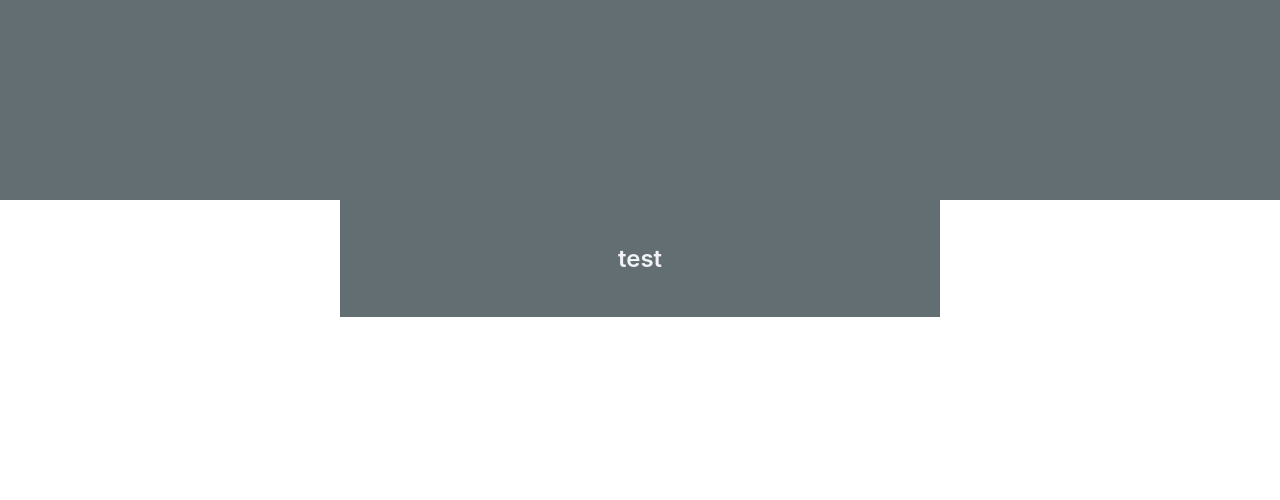
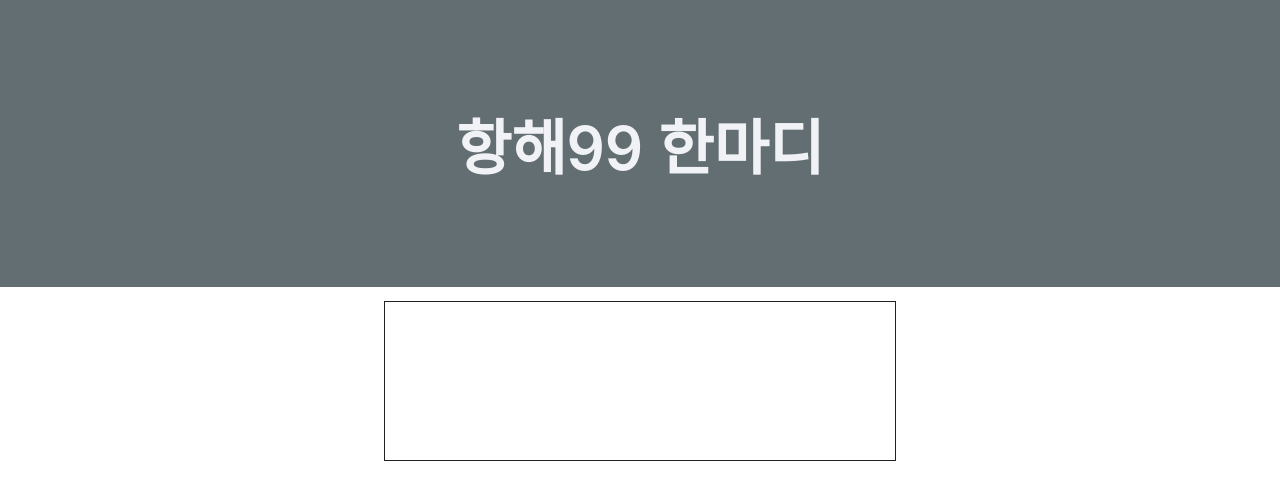
Before and after one commit to sunm-in/ToyProjectReact, a React (Create React App) app in the folder react-speak/: page / in a window 1280 px wide. Shown: the top 500 px of the page. Built offline with nearby package versions, Linux system fonts and the light colour scheme.

Commit message:
최소단위 컴포넌트update

```diff
--- a/react-speak/src/elements/Grid.js
+++ b/react-speak/src/elements/Grid.js
@@ -30,7 +30,7 @@ Grid.defaultProps = {
 
 const GridBox = styled.div`
   width: ${(props) => props.width};
-  height: 100%;
+  height: 100vh;
   box-sizing: border-box;
   ${(props) => (props.padding ? `padding: ${props.padding};` : "")}
   ${(props) => (props.margin ? `margin: ${props.margin};` : "")}
--- a/react-speak/src/elements/Header.js
+++ b/react-speak/src/elements/Header.js
@@ -1,22 +1,24 @@
 import React from "react";
 import styled from "styled-components";
-
+import Text from "./Text";
 const Header = (props) => {
-  const { bg, width, padding } = props;
+  const { bg, width, padding, children } = props;
 
   const styles = {
+    children: children,
     bg: bg,
     width: width,
     padding: padding,
   };
   return (
     <React.Fragment>
-      <HeaderBox {...styles}></HeaderBox>
+      <HeaderBox {...styles}>{children}</HeaderBox>
     </React.Fragment>
   );
 };
 
 Header.defaultProps = {
+  children: null,
   bg: false,
   width: "100%",
   padding: "4px",
--- a/react-speak/src/elements/Input.js
+++ b/react-speak/src/elements/Input.js
@@ -0,0 +1,38 @@
+import React from "react";
+import styled from "styled-components";
+import Grid from "./Grid";
+import Text from "./Text";
+const Input = (props) => {
+  const { label, placeholder, type, margin } = props;
+
+  return (
+    <React.Fragment>
+      <Grid>
+        <Text margin="0px">{label}</Text>
+        <PostInput
+          type={type}
+          placeholder={placeholder}
+          margin={margin}
+        ></PostInput>
+      </Grid>
+    </React.Fragment>
+  );
+};
+
+Input.defautlProps = {
+  label: false,
+  placeholder: "텍스트를 입력해주세요.",
+  type: "text",
+  margin: false,
+};
+
+const PostInput = styled.input`
+  display: block;
+  border: 1px solid #212121;
+  width: 40%;
+  padding: 12px 4px;
+  box-sizing: border-box;
+  margin: auto;
+  height: 20%;
+`;
+export default Input;
--- a/react-speak/src/shared/App.js
+++ b/react-speak/src/shared/App.js
@@ -1,22 +1,22 @@
 import React from "react";
 import Grid from "../elements/Grid";
 import Header from "../elements/Header";
-
 import Text from "../elements/Text";
-
+import Input from "../elements/Input";
+import styled from "styled-components";
 function App() {
   return (
     <React.Fragment>
-
-      <Grid bg="#636e72">
-        <Header bg="#636e72" padding="100px"/>
+      <Grid margin="auto">
+        <Header bg="#636e72" padding="40px">
+          <Text bold size="60px">
+            항해99 한마디
+          </Text>
+        </Header>
+        <Grid margin="auto">
+          <Input/>
+        </Grid>
       </Grid>
-
-
-      <Grid bg="#636e72" padding="20px" width="600px" margin="auto">
-        <Text bold size="24px">test</Text>
-      </Grid>
-
     </React.Fragment>
   );
 }
```
Also changed, not shown: react-speak/src/pages/SpeakMain.js (+20 -0 lines).
